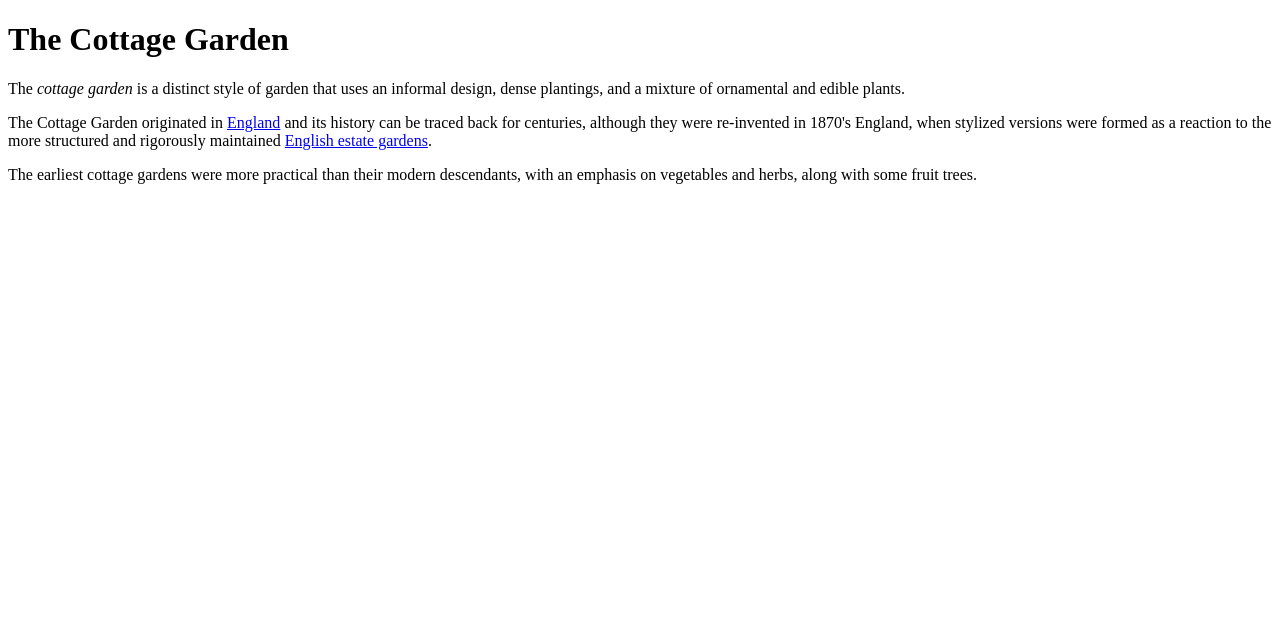
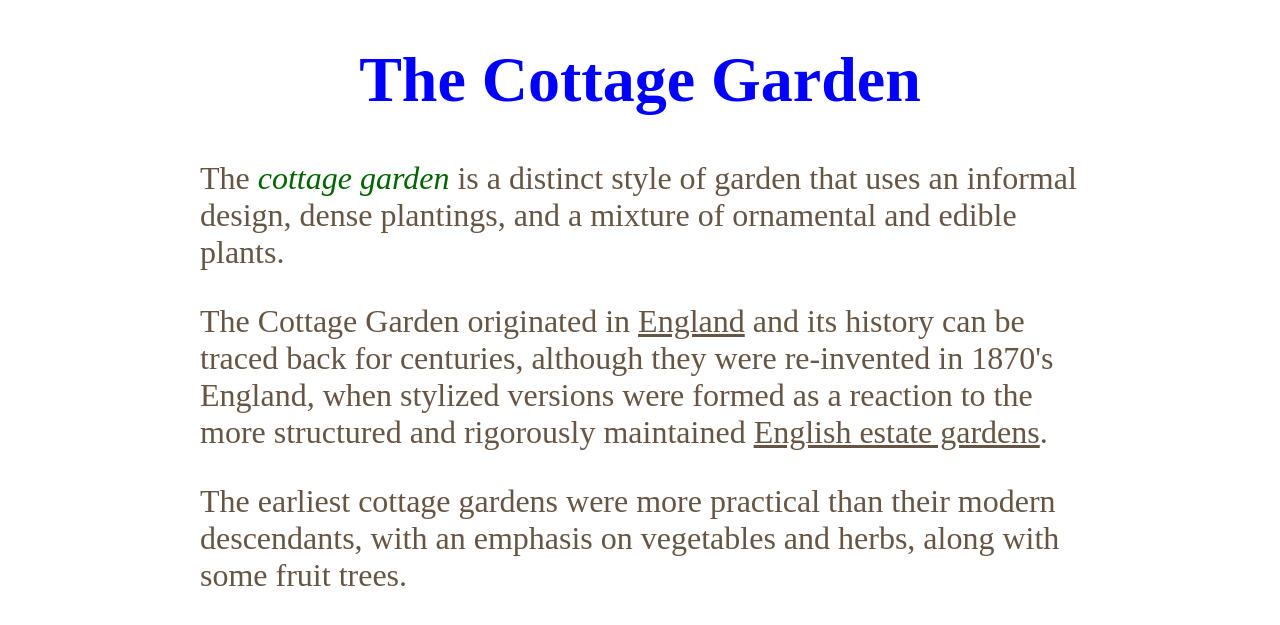
Before and after one commit to Olliejandro/Olliejandro.github.io, a Jekyll site: the page PROG109BC/Assignments/M03/index.html, which Jekyll copies as it is, in a window 1280 px wide. Shown: the top 625 px of the page. Built offline with Jekyll 4.4.1, drawn with Linux system fonts in a browser that asks for light colours; some web fonts are replaced.

Commit message:
Update index.html

```diff
--- a/PROG109BC/Assignments/M03/index.html
+++ b/PROG109BC/Assignments/M03/index.html
@@ -5,7 +5,7 @@
   <meta charset="utf-8">
   <meta name="viewport" content="width=device-width">
   <title>Module 3</title>
-  <link type="text/css" rel="stylesheet" href="/main.css"/>
+  <link type="text/css" rel="stylesheet" href="main.css"/>
   <link rel="stylesheet" media="screen" href="https://fontlibrary.org//face/dancing" type="text/css"/>
 </head>
 
```
